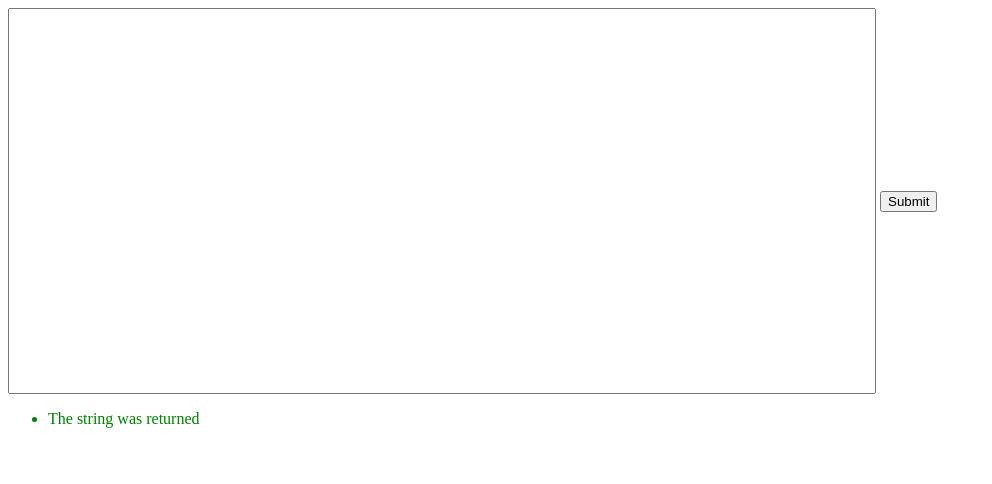
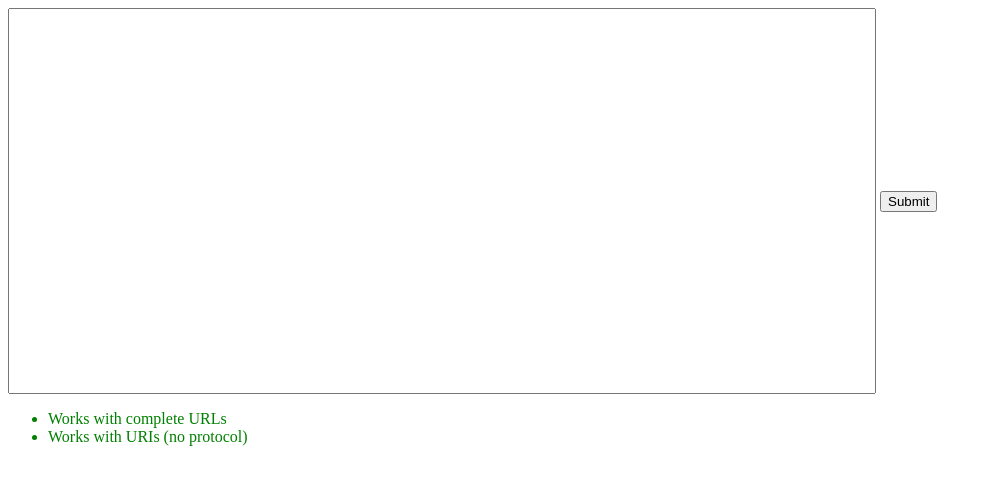
Before and after one commit to polsVoice/uriah, a plain HTML site: page test_index.html in a window 1280 px wide. Shown: the whole page, without its empty margins (0-992 px from the left). Drawn offline with nearby package versions, Linux system fonts and the light colour scheme.

Commit message:
Test two types of URIs

```diff
--- a/script.js
+++ b/script.js
@@ -1,11 +1,10 @@
 var uriah = {
-	evalString: function( inputString ){
-		return inputString;
+	regex: /((([A-Za-z]{3,9}:(?:\/\/)?)(?:[-;:&=\+\$,\w]+@)?[A-Za-z0-9.-]+|(?:www.|[-;:&=\+\$,\w]+@)[A-Za-z0-9.-]+)((?:\/[\+~%\/.\w-_]*)?\??(?:[-\+=&;%@.\w_]*)#?(?:[\w]*))?)/,
+	evalString: function( inputString, regex ){
+		if ( inputString.match( regex ) ) {return true;}
+		else { return false; }
 	},
 	init: function(){
-		console.log( "Uriah initialized" );
-		var inputString = $( "#input" ).val();
-		$( "#submit" ).click( uriah.evalString( inputString ) );
 	}
 };
 uriah.init();
--- a/test.js
+++ b/test.js
@@ -1,8 +1,6 @@
 var test = {
 	assert: function assert( value, desc ){
 		var li = document.createElement( "li" );
-
-		// Assign pass or fail class depending upon boolean value
 		li.className = value ? "pass" : "fail";
 
 		// Add the desc to the li
@@ -12,7 +10,8 @@ var test = {
 		document.getElementById( "results" ).appendChild( li );
 	},
 	init: function(){
-		test.assert( uriah.evalString( "foo" ) === "foo", "The string was returned" );
+		test.assert( uriah.evalString( "http://www.example.com/index.html", uriah.regex ), "Works with complete URLs" );
+		test.assert( uriah.evalString( "www.example.com", uriah.regex ), "Works with URIs (no protocol)" );
 	}
 };
 test.init();
--- a/test_styles.css
+++ b/test_styles.css
@@ -5,4 +5,5 @@
 #results li.fail
 {
 	color: red;
+	text-decoration: line-through;
 }
```
